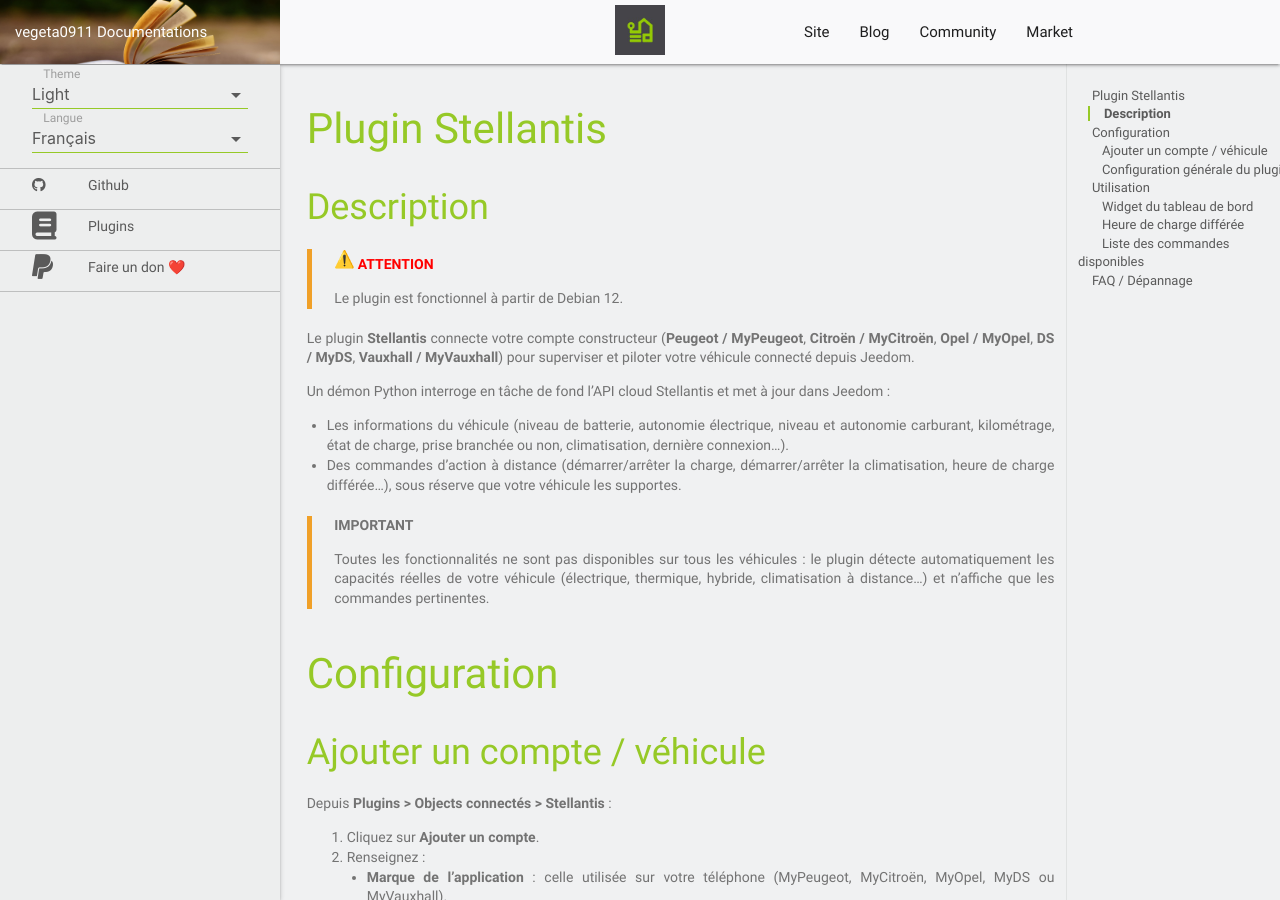
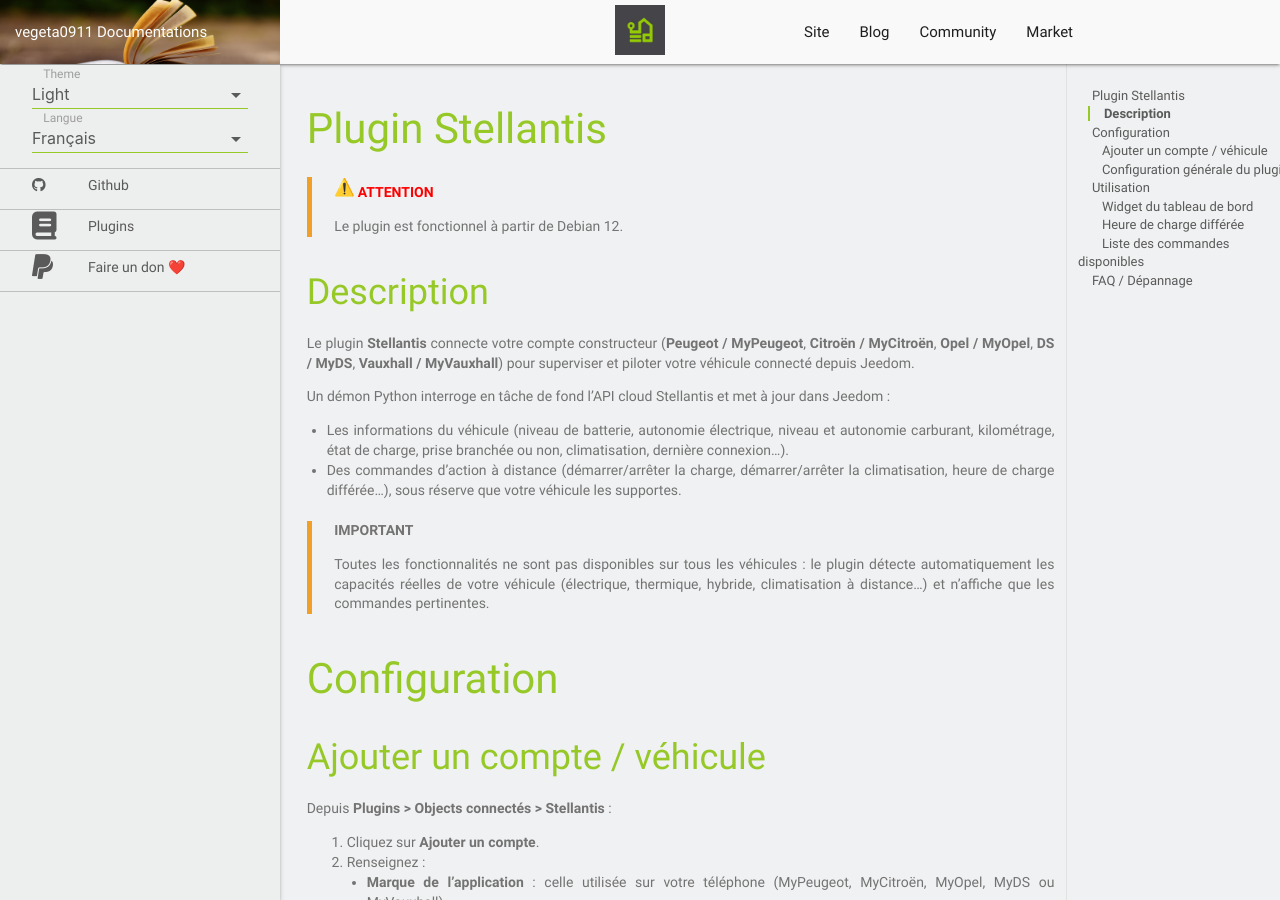
Before and after one commit to vegeta0911/documentation, a Jekyll site: the page built from plugins/fr_FR/Stellantis/index.md, in a window 1280 px wide and 900 px high. Built offline with Jekyll 4.4.1, drawn with Linux system fonts in a browser that asks for light colours; nearby versions of some CDN libraries; emoji names are drawn with the system emoji font; our own code applies the rules of GitHub Pages for plain Markdown files; library files that are not in the unit come from our copies.

```diff
--- a/plugins/fr_FR/Stellantis/index.md
+++ b/plugins/fr_FR/Stellantis/index.md
@@ -1,9 +1,10 @@
 # Plugin Stellantis
 
-## Description
 > <strong><span style="color:red"><img class="emoji responsive-img" title=":warning:" alt=":warning:" src="https://github.githubassets.com/images/icons/emoji/unicode/26a0.png" height="20" width="20" loading="lazy"> ATTENTION</span></strong>
 >
 > Le plugin est fonctionnel à partir de Debian 12.
+
+## Description
 
 Le plugin **Stellantis** connecte votre compte constructeur (**Peugeot / MyPeugeot**, **Citroën / MyCitroën**, **Opel / MyOpel**, **DS / MyDS**, **Vauxhall / MyVauxhall**) pour superviser et piloter votre véhicule connecté depuis Jeedom.
 
```
